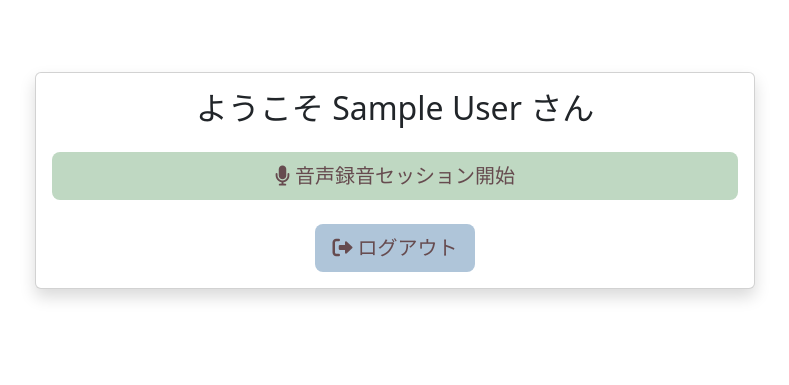
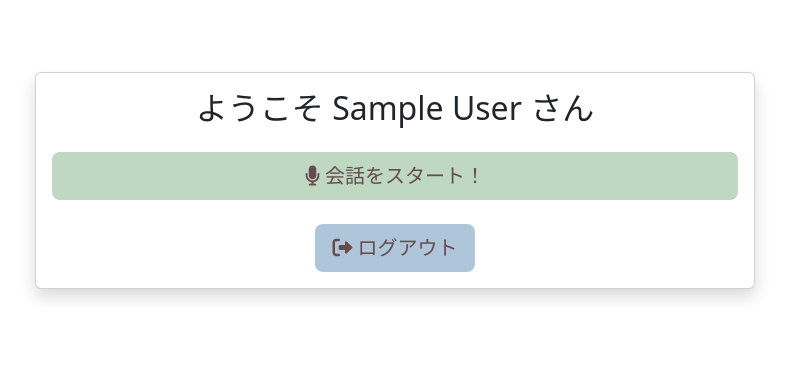
Before and after one commit to momok47/kokoronia, a Django app: page / in a window 1280 px wide. Shown: the part 115-500 px from the top of the page, without its empty margins (245-1034 px from the left). Run offline with Django 5.2, Linux system fonts and the light colour scheme; the visitor is signed in with stand-in values (Sample User, id 1).

Commit message:
update UI

```diff
--- a/src/webapp/accounts/views.py
+++ b/src/webapp/accounts/views.py
@@ -60,7 +60,7 @@ class LogoutView(BaseLogoutView):
 
 
 class RecordingSessionView(LoginRequiredMixin, TemplateView):
-    """ 音声録音セッション用ビュー """
+    """ 用ビュー """
     template_name = "accounts/recording_session.html"
     login_url = "accounts:login"
 
--- a/src/webapp/templates/index.html
+++ b/src/webapp/templates/index.html
@@ -19,7 +19,7 @@
 
                     <div class="d-grid gap-3 mb-4">
                         <a href="{% url 'accounts:recording' %}" class="btn btn-lg" style="background-color: #BFD8C2; color: #664B4F;">
-                            <i class="fas fa-microphone"></i> 音声録音セッション開始
+                            <i class="fas fa-microphone"></i> 会話をスタート！
                         </a>
                     </div>
 
```
Also changed, not shown: 3 other files.
